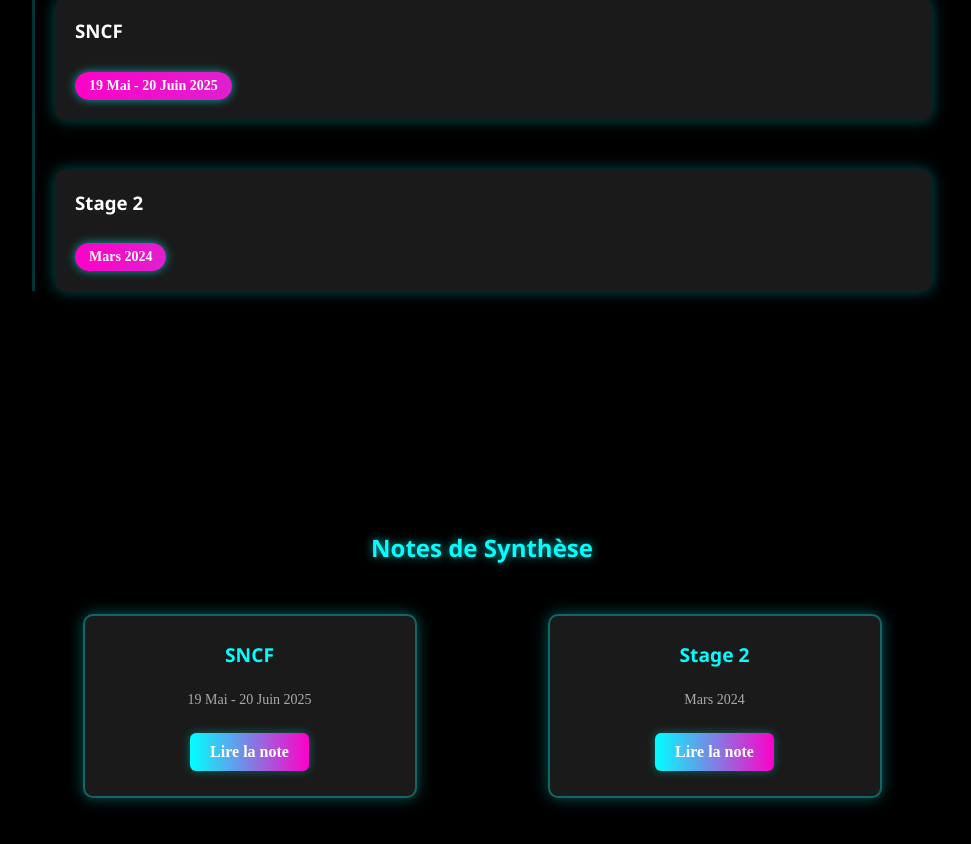
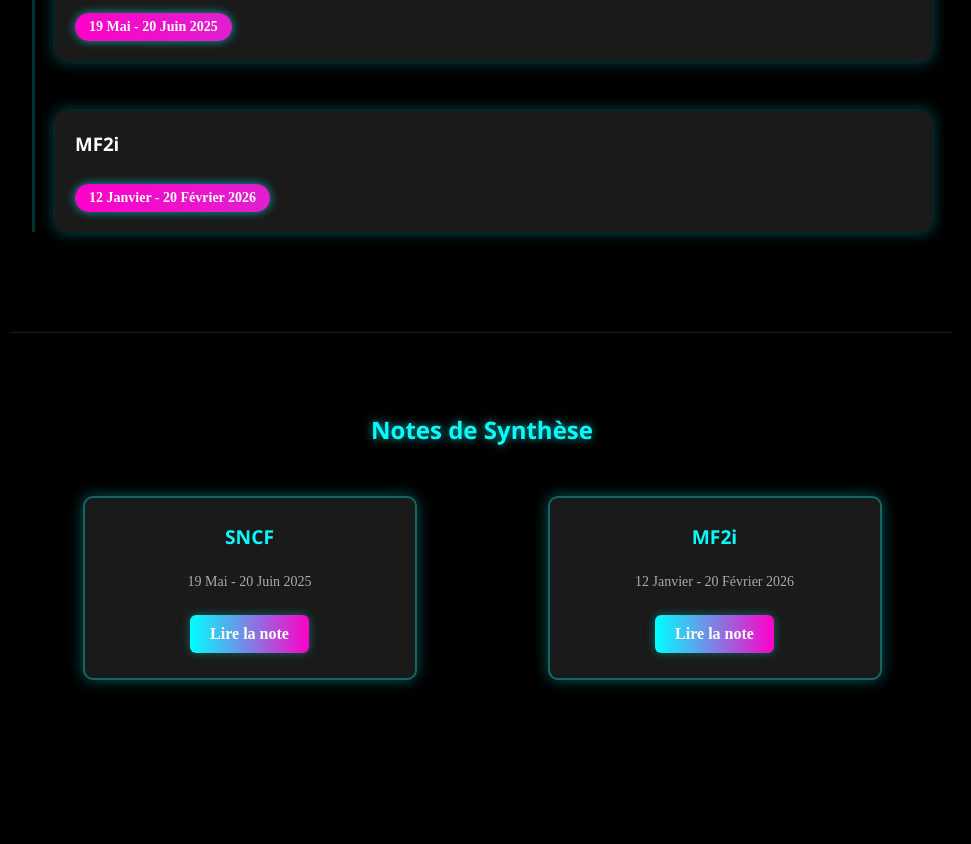
Before and after one commit to David-533/Portfolio, a Vue app: page /parcours in a window 1280 px wide. Shown: the part 1100-1944 px from the top of the page, without its empty margins (158-1129 px from the left). After the commit the page ends 1830 px from the top, so only its background shows below. Built offline with nearby package versions, Linux system fonts and the light colour scheme.

Commit message:
feat: MF2i + dates 2026 + séparation sections Parcours.vue

```diff
--- a/src/Views/Parcours.vue
+++ b/src/Views/Parcours.vue
@@ -1,4 +1,5 @@
 <template>
+  <!-- Parcours Scolaire -->
   <div class="section" id="monparcours">
     <h2>Mon Parcours Scolaire</h2>
     <div class="timeline">
@@ -26,6 +27,7 @@
     </div>
   </div>
 
+  <!-- Parcours Professionnel -->
   <div class="section" id="monparcours-professionnel">
     <h2>Mon Parcours Professionnel</h2>
     <div class="timeline">
@@ -37,13 +39,14 @@
       </div>
       <div class="timeline-item">
         <div class="timeline-content">
-          <h3>Stage 2</h3>
-          <div class="bulle-date">Mars 2024</div>
+          <h3>MF2i</h3>
+          <div class="bulle-date">12 Janvier - 20 Février 2026</div>
         </div>
       </div>
     </div>
   </div>
 
+  <!-- Notes de Synthèse -->
   <div class="section" id="notes-synthese">
     <h2>Notes de Synthèse</h2>
     <div class="notes-container">
@@ -53,8 +56,8 @@
         <a href="https://docs.google.com/document/d/1iJk8K_P8Y5GqTHFvMJmAL3AUDnLNSXkruNEG96JNSZQ/edit?usp=drive_link" target="_blank" class="btn-note">Lire la note</a>
       </div>
       <div class="note-card">
-        <h3>Stage 2</h3>
-        <p class="note-date">Mars 2024</p>
+        <h3>MF2i</h3>
+        <p class="note-date">12 Janvier - 20 Février 2026</p>
         <a href="https://docs.google.com/document/d/1V3HrWaQiUUAHQSNflrX6WqDdDpQy0uVBTqnKsH-bKsQ/edit?tab=t.0" target="_blank" class="btn-note">Lire la note</a>
       </div>
     </div>
@@ -69,7 +72,7 @@
 
 <style scoped>
 .section {
-  padding: 120px 20px 50px; /* espace au dessus pour la nav */
+  padding: 120px 20px 50px;
   max-width: 900px;
   margin: 0 auto;
 }
@@ -82,21 +85,25 @@
   font-family: 'Segoe UI', sans-serif;
 }
 
+/* Séparateur entre sections */
+.section + .section {
+  border-top: 1px solid #00ffff22;
+  padding-top: 60px;
+}
+
 /* Timeline verticale */
 .timeline {
   position: relative;
   margin: 0 auto;
   padding-left: 20px;
-  border-left: 3px solid #00ffff33; /* ligne verticale */
+  border-left: 3px solid #00ffff33;
 }
 
-/* Chaque étape */
 .timeline-item {
   position: relative;
   margin-bottom: 50px;
 }
 
-/* Carte de contenu */
 .timeline-content {
   background-color: #1a1a1a;
   padding: 20px;
@@ -106,12 +113,11 @@
   transition: transform 0.3s ease;
   display: flex;
   flex-direction: column;
-  align-items: flex-start; /* pour que le bouton aille à droite */
+  align-items: flex-start;
 }
 
 .timeline-content h3 {
   margin-top: 0;
-
   font-family: 'Segoe UI', sans-serif;
 }
 
@@ -121,7 +127,7 @@
   margin: 5px 0;
 }
 
-/* Date style néon */
+/* Bulle date néon */
 .bulle-date {
   display: inline-block;
   margin-top: 10px;
@@ -142,12 +148,11 @@
   100% { background-position: 0% 50%; }
 }
 
-/* Hover effet */
 .timeline-content:hover {
   transform: scale(1.03);
 }
 
-/* Section Notes de Synthèse */
+/* Notes de Synthèse */
 .notes-container {
   display: grid;
   grid-template-columns: repeat(auto-fit, minmax(250px, 1fr));
```
